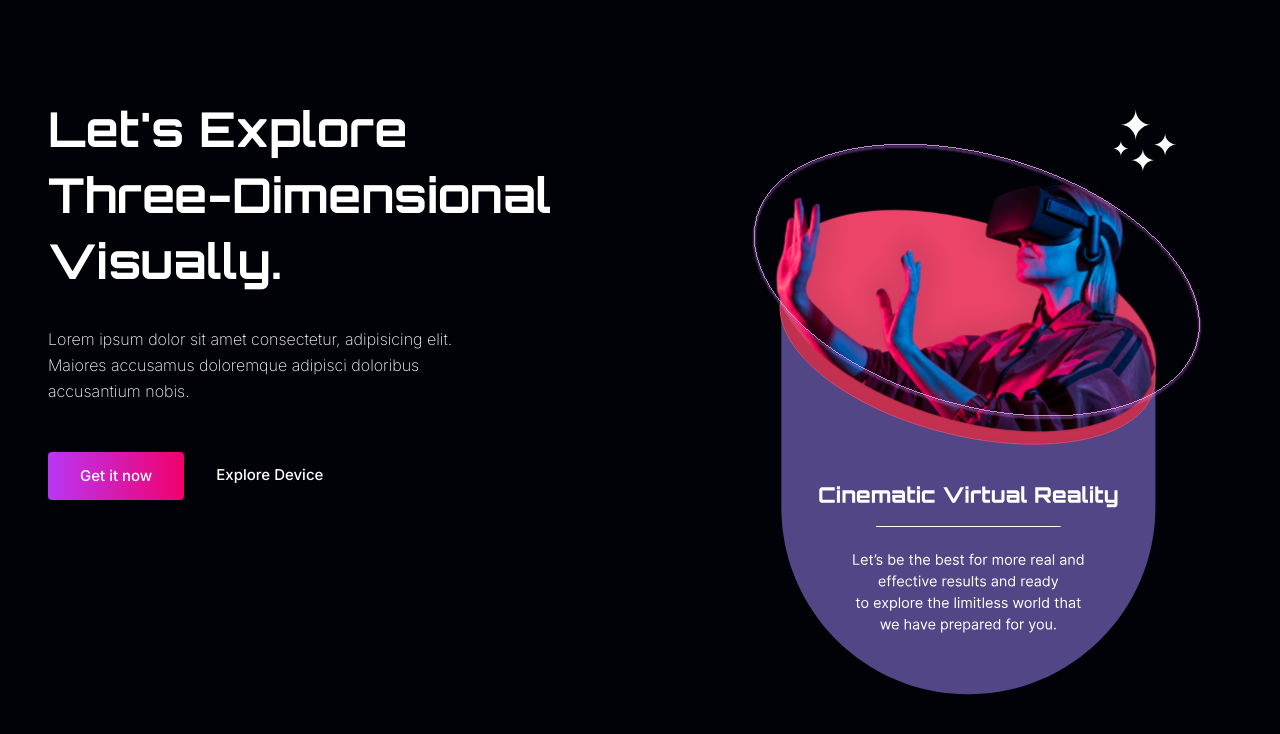
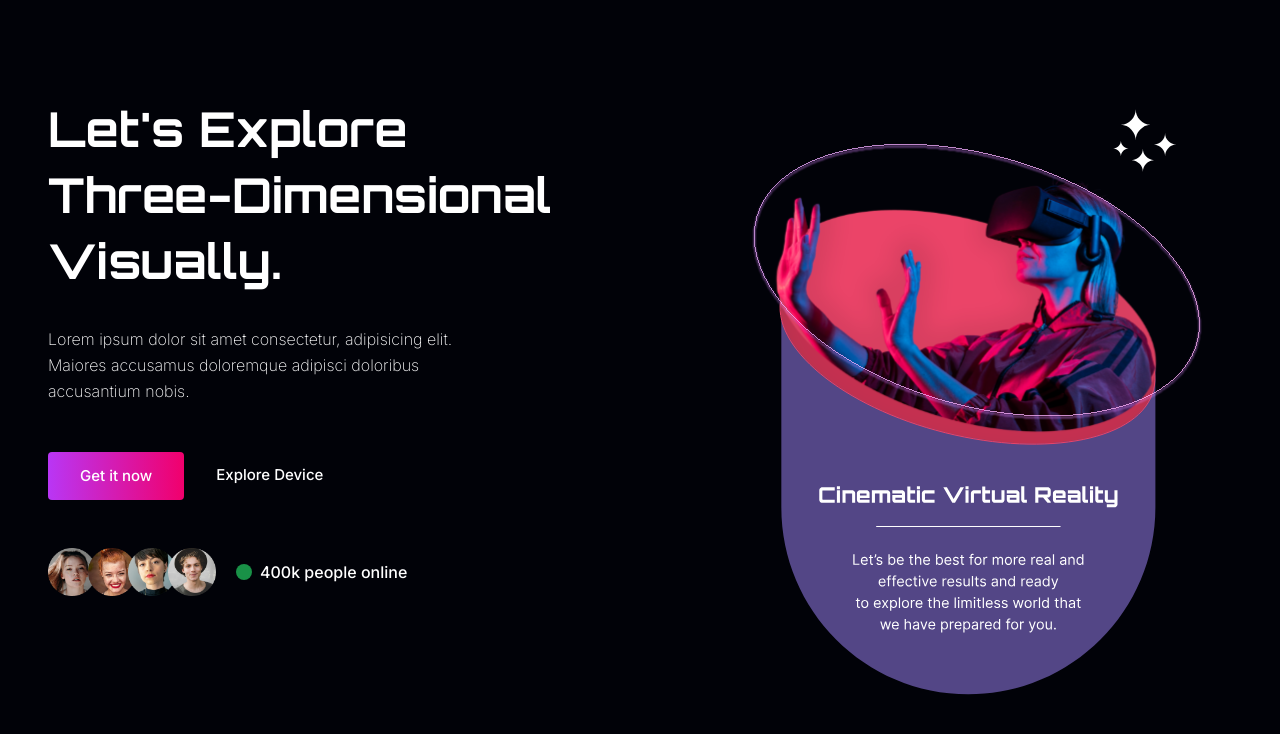
Before and after one commit to dgutierrez21/Proyecto-VR-Website-TailwindCSS, a React (Vite) app: page / in a window 1280 px wide. Shown: the top 734 px of the page. Built offline with nearby package versions, Linux system fonts and the light colour scheme.

Commit message:
add users to the banner section

```diff
--- a/src/components/Banner.jsx
+++ b/src/components/Banner.jsx
@@ -1,4 +1,5 @@
 import Img from "../assets/img/banner-img.svg";
+import { Users } from "./Users";
 
 export const Banner = () => {
   return (
@@ -24,6 +25,8 @@ export const Banner = () => {
                 Explore Device
               </a>
             </div>
+
+            <Users />
           </div>
 
           <div className="">
--- /dev/null
+++ b/src/components/Users.jsx
@@ -0,0 +1,33 @@
+import Avt1 from "../assets/img/avt1.png";
+import Avt2 from "../assets/img/avt2.png";
+import Avt3 from "../assets/img/avt3.png";
+import Avt4 from "../assets/img/avt4.png";
+
+import { BsFillCircleFill } from "react-icons/bs";
+
+export const Users = () => {
+  return (
+    <>
+      <div className="flex flex-col items-center space-x-5 space-y-2 lg:flex-row lg:space-y-0">
+        <div className="flex -space-x-2">
+          <div className="w-12 h-12 rounded-full">
+            <img src={Avt1} alt="" />
+          </div>
+          <div className="w-12 h-12 rounded-full">
+            <img src={Avt2} alt="" />
+          </div>
+          <div className="w-12 h-12 rounded-full">
+            <img src={Avt3} alt="" />
+          </div>
+          <div className="w-12 h-12 rounded-full">
+            <img src={Avt4} alt="" />
+          </div>
+        </div>
+        <div className="flex items-center space-x-2 font-medium font-secondary">
+          <BsFillCircleFill className="text-green-500 animate-pulse" />
+          <p>400k people online</p>
+        </div>
+      </div>
+    </>
+  );
+};
```
